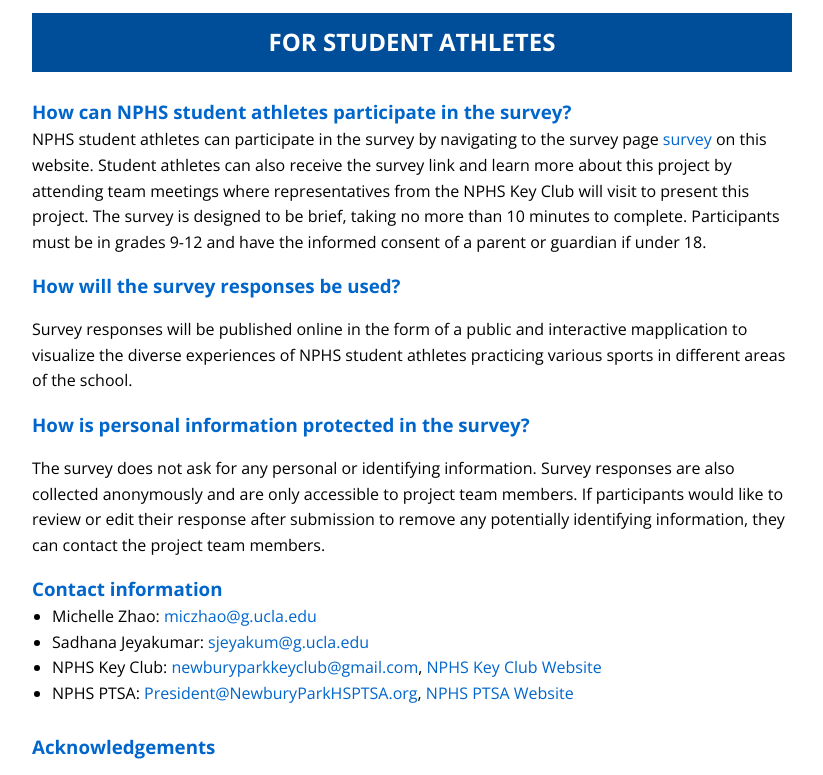
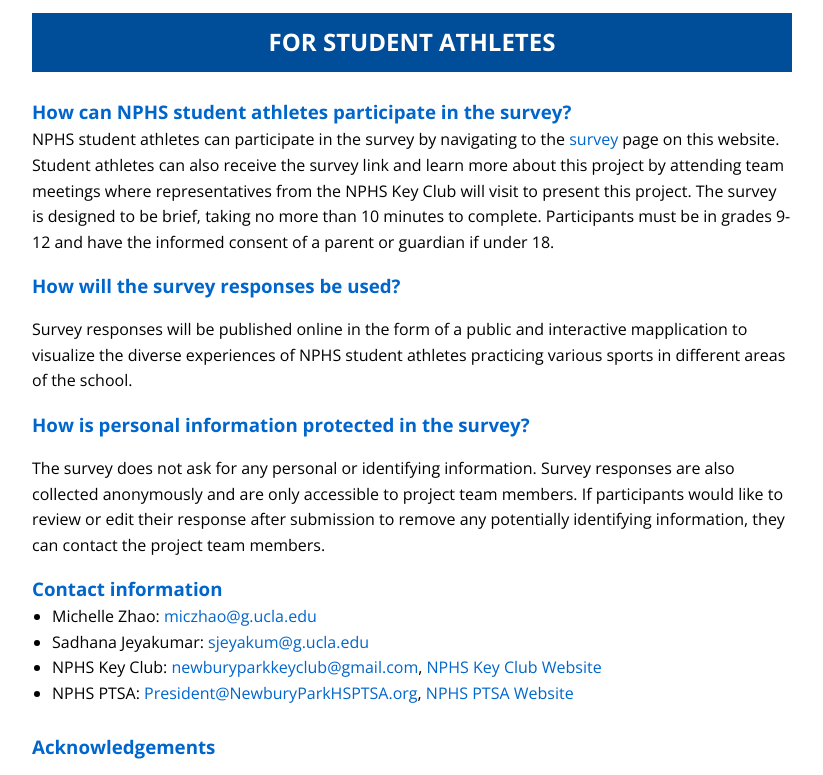
Before and after one commit to zhamic7/aa191a-su24, a plain HTML site: page about.html in a window 1280 px wide. Shown: the part 1107-1882 px from the top of the page, without its empty margins (228-1051 px from the left). Drawn offline with nearby package versions, Linux system fonts and the light colour scheme.

```diff
--- a/about.html
+++ b/about.html
@@ -48,7 +48,7 @@
 
         <h2>FOR STUDENT ATHLETES</h2></br>
         <h3>How can NPHS student athletes participate in the survey?</h3>
-        <p?>NPHS student athletes can participate in the survey by navigating to the survey page <a href="survey.html">survey</a> on this website. Student athletes can also receive the survey link and learn more about this project by attending team meetings where representatives from the NPHS Key Club will visit to present this project. The survey is designed to be brief, taking no more than 10 minutes to complete. Participants must be in grades 9-12 and have the informed consent of a parent or guardian if under 18.</p>
+        <p?>NPHS student athletes can participate in the survey by navigating to the <a href="survey.html">survey</a> page on this website. Student athletes can also receive the survey link and learn more about this project by attending team meetings where representatives from the NPHS Key Club will visit to present this project. The survey is designed to be brief, taking no more than 10 minutes to complete. Participants must be in grades 9-12 and have the informed consent of a parent or guardian if under 18.</p>
 
         <h3>How will the survey responses be used?</h3>
         <p>Survey responses will be published online in the form of a public and interactive mapplication to visualize the diverse experiences of NPHS student athletes practicing various sports in different areas of the school.</p>
```
